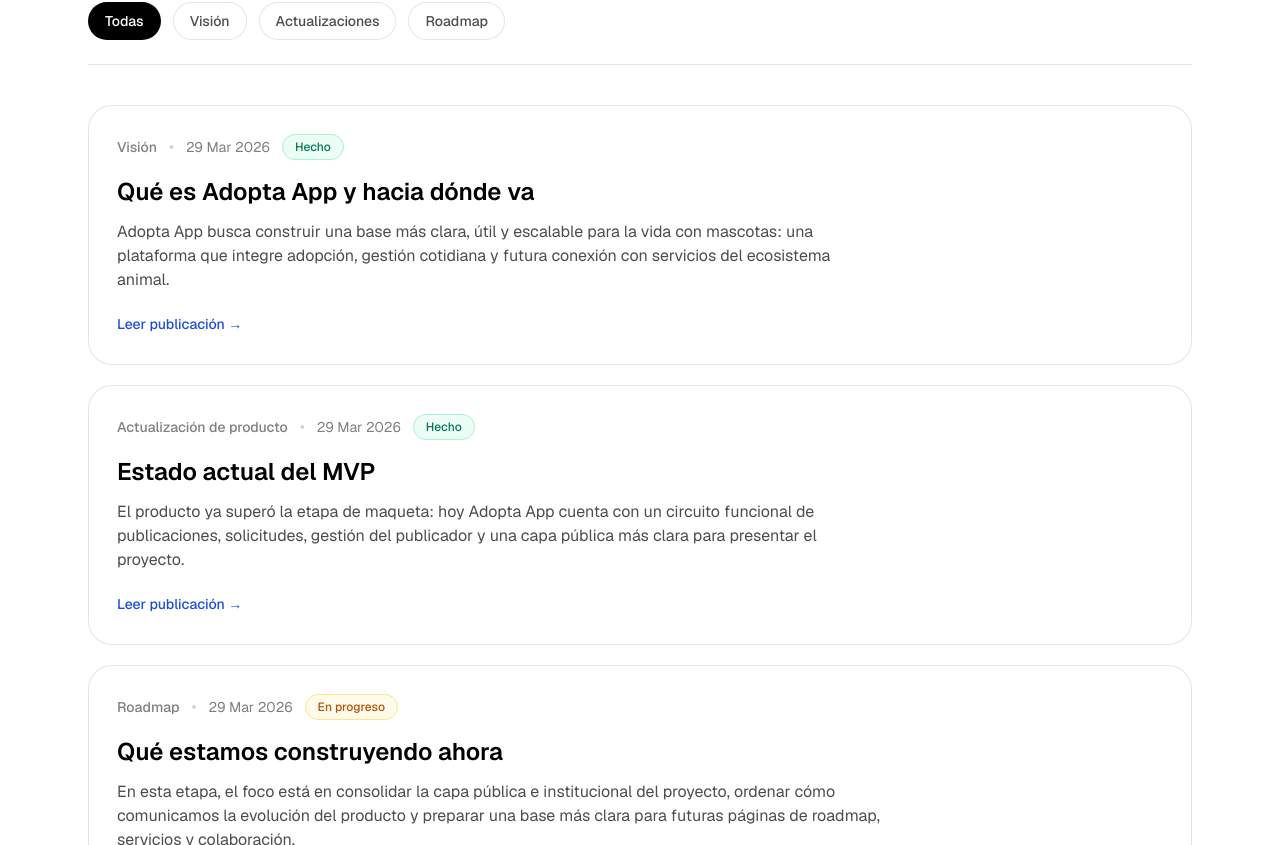
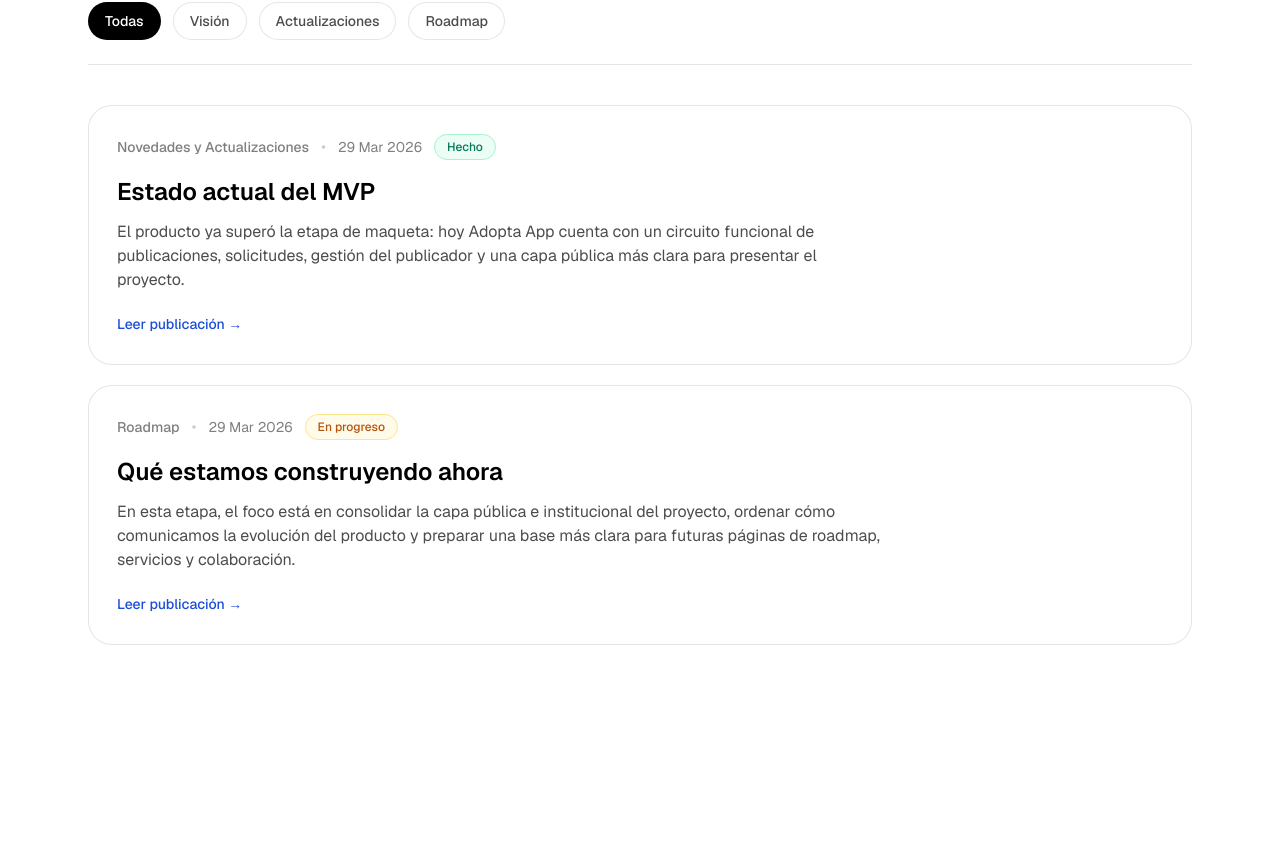
Before and after one commit to SantiagoPlus/adoptar_app, a Next.js app: page /actualizaciones in a window 1280 px wide. Shown: the part 546-1391 px from the top of the page. After the commit the page ends 1247 px from the top, so only its background shows below. Built offline with nearby package versions, Linux system fonts and the light colour scheme.

Commit message:
Refactor updates data structure and content

```diff
--- a/app/actualizaciones/data.ts
+++ b/app/actualizaciones/data.ts
@@ -12,23 +12,8 @@ export type UpdatePost = {
 
 export const updates: UpdatePost[] = [
   {
-    slug: "que-es-adopta-app-y-hacia-donde-va",
-    category: "Visión",
-    title: "Qué es Adopta App y hacia dónde va",
-    summary:
-      "Adopta App busca construir una base más clara, útil y escalable para la vida con mascotas: una plataforma que integre adopción, gestión cotidiana y futura conexión con servicios del ecosistema animal.",
-    date: "29 Mar 2026",
-    status: "Hecho",
-    content: [
-      "Adopta App no nace solamente como una app para publicar animales en adopción. La adopción es el núcleo visible del MVP, pero la visión del proyecto apunta a algo más amplio: construir un sistema que acompañe distintas etapas de la vida con mascotas dentro de un mismo entorno.",
-      "Hoy muchas actividades vinculadas al mundo animal siguen resolviéndose en espacios separados: adopción, cuidado, seguimiento de la salud, servicios y vínculos con profesionales. La oportunidad que vemos está en integrar esa experiencia, conectando información, personas y herramientas dentro de una plataforma más coherente.",
-      "Por eso, la dirección del producto combina tres capas. La primera es la adopción responsable, que hoy funciona como puerta de entrada. La segunda es la gestión de mascotas, como evolución natural del vínculo después de la adopción. La tercera es la futura conexión con servicios y actores del ecosistema animal, que más adelante podrán ampliar el alcance del proyecto.",
-      "La decisión actual es construir esa visión por etapas, sin abrir todos los frentes al mismo tiempo. Primero consolidamos una base funcional clara, creíble y útil. Después, sobre esa base, iremos incorporando nuevas capas de producto con más orden y sentido estratégico.",
-    ],
-  },
-  {
     slug: "estado-actual-del-mvp",
-    category: "Actualización de producto",
+    category: "Novedades y Actualizaciones",
     title: "Estado actual del MVP",
     summary:
       "El producto ya superó la etapa de maqueta: hoy Adopta App cuenta con un circuito funcional de publicaciones, solicitudes, gestión del publicador y una capa pública más clara para presentar el proyecto.",
@@ -51,7 +36,7 @@ export const updates: UpdatePost[] = [
     status: "En progreso",
     content: [
       "Hoy estamos trabajando sobre una necesidad distinta a la de los primeros bloques técnicos: ya no se trata solo de hacer que el MVP funcione, sino también de mostrar con mayor claridad qué es Adopta App, qué sostiene hoy y hacia dónde evoluciona.",
-      "Por eso, uno de los focos actuales está en la capa pública del proyecto. Venimos ordenando la home, fortaleciendo la página de visión y construyendo esta nueva sección de actualizaciones para separar mejor tres cosas que antes podían quedar mezcladas: la tesis del proyecto, los avances concretos y la dirección futura del roadmap.",
+      "Por eso, uno de los focos actuales está en la capa pública del proyecto. Venimos ordenando la home, fortaleciendo la página de visión y construyendo esta nueva sección de actualizaciones para separar mejor los avances concretos del producto y la dirección futura del roadmap.",
       "Esta etapa también busca dejar una base más útil para futuras audiencias. No solo para usuarios que quieren entender el producto, sino también para colaboradores, aliados o personas interesadas en seguir cómo evoluciona la plataforma y qué capacidad de ejecución ya mostró.",
       "El criterio de trabajo sigue siendo el mismo que venimos sosteniendo en todo el proyecto: cambios por inciso, validación breve, consolidación de cada bloque y recién después apertura del siguiente. Esa lógica es la que nos permite crecer sin perder orden, y también es parte de cómo queremos comunicar Adopta App hacia afuera.",
     ],
```
